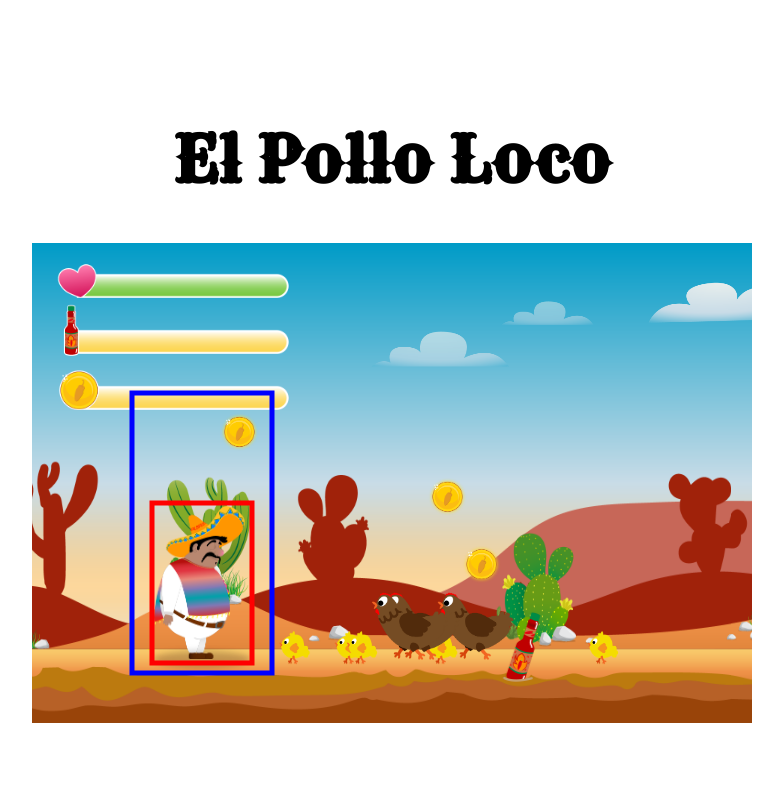
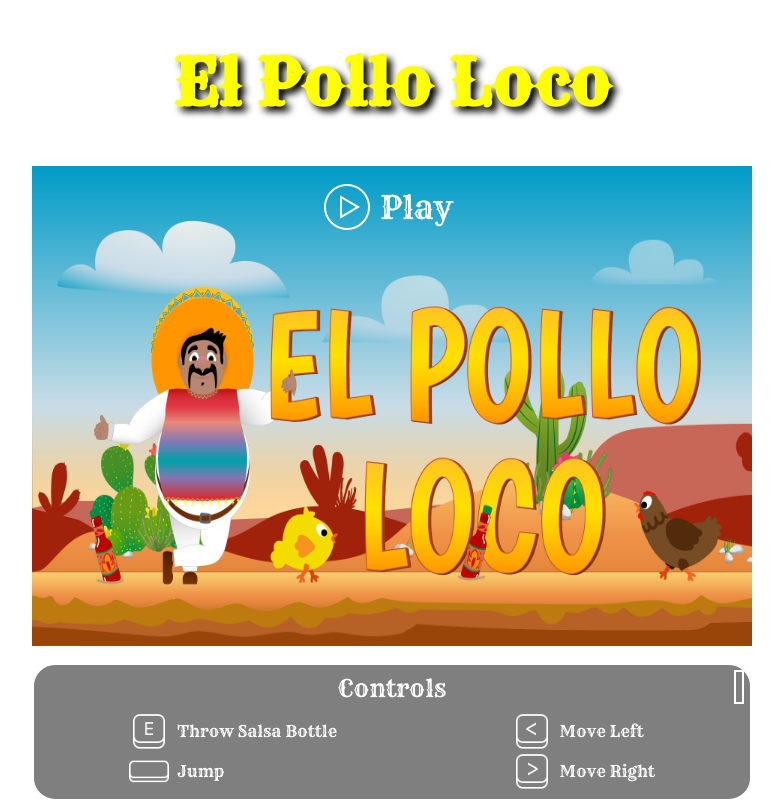
Before and after one commit to BedirhanMehmetSoylu/El-Pollo-Loco, a plain HTML site: page index.html in a window 1280 px wide. Shown: the whole page, without its empty margins (248-1031 px from the left). Drawn offline with Linux system fonts and the light colour scheme; animation ran at ten frames a second.

Commit message:
added controls info and pause animation for movable objects

```diff
--- a/index.html
+++ b/index.html
@@ -25,12 +25,46 @@
     <script src="./js/game.js"></script>
 
 </head>
-<body onload="init()">
+<!-- onload="init()" -->
+<body>
+    <h1>El Pollo Loco</h1>
+    <div id="intro" class="screen">
+        <img src="./img/9_intro_outro_screens/start/startscreen_1.png" alt="">
+        <div class="play" onclick="init()">
+            <img src="./img/11_buttons/play.png" alt="">
+            <span>Play</span>
+        </div>
+    </div>
+    <div class="game-screen">
+        <canvas id="canvas" width="720" height="480" style="display: none;">
+        </canvas>
+        <img class="pause" src="./img/11_buttons/pause.png" alt="">
+    </div>
 
-    <h1>El Pollo Loco</h1>
-
-    <canvas id="canvas" width="720" height="480">
-
-    </canvas>
+    <div class="info-container">
+        <span class="controls-headline">Controls</span>
+        <div class="controls-container">
+            <div>
+                <div class="keyboard-keys">
+                    <img src="./img/11_buttons/e-key.png" alt="">
+                    <span>Throw Salsa Bottle</span>
+                </div>
+                <div class="keyboard-keys">
+                    <img src="./img/11_buttons/space-key.png" alt="">
+                    <span>Jump</span>
+                </div>
+            </div>
+            <div>
+                <div class="keyboard-keys">
+                    <img src="./img/11_buttons/left-key.png" alt="">
+                    <span>Move Left</span>
+                </div>
+                <div class="keyboard-keys">
+                    <img src="./img/11_buttons/right-key.png" alt="">
+                    <span>Move Right</span>
+                </div>
+            </div>
+        </div>
+    </div>
 </body>
 </html>
--- a/js/game.js
+++ b/js/game.js
@@ -3,7 +3,9 @@
 let keyboard = new Keyboard();
 
 function init(){
+    document.getElementById('intro').style.display = 'none';
     canvas = document.getElementById('canvas');
+    canvas.style.display = 'block';
     world = new World(canvas, keyboard);
 }
 
--- a/models/character.class.js
+++ b/models/character.class.js
@@ -101,19 +101,19 @@
 
     animate() {
         setInterval(() => {
-            if (this.world.keyboard.LEFT && this.x > 0) {
+            if (this.world.keyboard.LEFT && this.x > 0 && !this.pauseAnimation) {
                 this.moveLeft();
                 this.otherDirection = true;
                 this.resetIdleTimer();
             }
 
-            if (this.world.keyboard.RIGHT && this.x < this.world.level.level_end_x) {
+            if (this.world.keyboard.RIGHT && this.x < this.world.level.level_end_x && !this.pauseAnimation) {
                 this.moveRight();
                 this.otherDirection = false;
                 this.resetIdleTimer();
             }
 
-            if (this.world.keyboard.SPACE && !this.isAboveGround()) {
+            if (this.world.keyboard.SPACE && !this.isAboveGround() && !this.pauseAnimation) {
                 this.jump();
                 this.resetIdleTimer();
             }
@@ -124,13 +124,13 @@
         setInterval(() => {
             if (this.isDead()) {
                 this.playAnimation(this.IMAGES_DEAD);
-            } else if (this.isHurt()) {
+            } else if (this.isHurt() && !this.pauseAnimation) {
                 this.playAnimation(this.IMAGES_HURT);
-            } else if (this.isAboveGround()) {
+            } else if (this.isAboveGround() && !this.pauseAnimation) {
                 this.playAnimation(this.IMAGES_JUMPING);
-            } else if (this.world.keyboard.RIGHT || this.world.keyboard.LEFT) {
+            } else if ((this.world.keyboard.RIGHT || this.world.keyboard.LEFT) && !this.pauseAnimation) {
                 this.playAnimation(this.IMAGES_WALKING);
-            } else {
+            } else if (!this.pauseAnimation) {
                 this.handleIdleAnimation();
             }
         }, 100);
--- a/models/chicken.class.js
+++ b/models/chicken.class.js
@@ -39,13 +39,13 @@
 
     animate() {
         setInterval(() => {
-            if (!this.isDeadStatus) {
+            if (!this.isDeadStatus && !this.pauseAnimation) {
                 this.moveLeft();
             }
         }, 1000 / 60);
 
         setInterval(() => {
-            if (!this.isDeadStatus) {
+            if (!this.isDeadStatus && !this.pauseAnimation) {
                 this.playAnimation(this.IMAGES_WALKING);
             }
         }, 150);
@@ -93,13 +93,13 @@
 
     animate() {
         setInterval(() => {
-            if (!this.isDeadStatus) {
+            if (!this.isDeadStatus && !this.pauseAnimation) {
                 this.moveLeft();
             }
         }, 1000 / 60);
 
         setInterval(() => {
-            if (!this.isDeadStatus) {
+            if (!this.isDeadStatus && !this.pauseAnimation) {
                 this.playAnimation(this.IMAGES_WALKING);
             }
         }, 150);
--- a/models/cloud.class.js
+++ b/models/cloud.class.js
@@ -29,7 +29,9 @@
 
     animate() {
         setInterval(() => {
-            this.moveLeft();
+            if (!this.pauseAnimation) {
+                this.moveLeft();
+            }
         }, 1000 / 60);
     }
 
--- a/models/coins.class.js
+++ b/models/coins.class.js
@@ -22,7 +22,9 @@
 
     animate() {
         setInterval(() => {
-            this.playAnimation(this.IMAGES_COINS);
+            if (!this.pauseAnimation) {
+                this.playAnimation(this.IMAGES_COINS);
+            }
         }, 200);
     }
 }
--- a/models/movable-object.class.js
+++ b/models/movable-object.class.js
@@ -14,6 +14,7 @@
         right: 0,
         bottom: 0
     }
+    pauseAnimation = true;
 
     applyGravity() {
         setInterval(() => {
--- a/models/salsa-bottle.class.js
+++ b/models/salsa-bottle.class.js
@@ -24,7 +24,9 @@
 
     animate() {
         setInterval(() => {
-            this.playAnimation(this.IMAGES_BOTTLE);
+            if (!this.pauseAnimation) {
+                this.playAnimation(this.IMAGES_BOTTLE);
+            }
         }, 400);
     }
 }
--- a/style.css
+++ b/style.css
@@ -10,7 +10,6 @@
     display: flex;
     flex-direction: column;
     align-items: center;
-    justify-content: center;
     background-image: url('./img/10_background/desert-1920.jpg');
     background-size: cover;
     height: 100vh;
@@ -19,8 +18,90 @@
 
 h1 {
     font-size: 64px;
+    color: yellow;
+    text-shadow: 5px 5px 7px rgba(0, 0, 0, 1);
+}
+
+.game-screen {
+    position: relative;
 }
 
 canvas {
     background-color: black;
+    box-shadow: 8px 8px 24px 0px rgba(0, 0, 0, 1);
 }
+
+.screen {
+    display: flex;
+    max-width: 720px;
+    height: 480px;
+    position: relative;
+}
+
+.screen img {
+    max-width: 720px;
+    height: 480px;
+}
+
+.play {
+    position: absolute;
+    top: 16px;
+    left: 290px;
+    color: white;
+    font-size: 32px;
+    display: flex;
+    align-items: center;
+    gap: 8px;
+}
+
+.pause {
+    position: absolute;
+    top: 16px;
+    left: 330px;
+    cursor: pointer;
+}
+
+.play:hover {
+    cursor: pointer;
+}
+
+.play img {
+    width: 50px;
+    height: 50px;
+}
+
+.info-container {
+    display: flex;
+    flex-direction: column;
+    align-items: center;
+    width: 700px;
+    background-color: rgba(0, 0, 0, 0.5);
+    border-radius: 24px;
+    border-color: white;
+    border-style: solid;
+    margin-top: 16px;
+    padding: 8px;
+}
+
+.controls-headline {
+    color: white;
+    font-size: 24px;
+    padding-bottom: 8px;
+}
+
+.controls-container {
+    width: 100%;
+    display: flex;
+    justify-content: space-around;
+    color: white;
+}
+
+.controls-container img {
+    width: 40px;
+}
+
+.keyboard-keys {
+    display: flex;
+    align-items: center;
+    gap: 8px;
+}
```
Also changed, not shown: img/11_buttons/e-key.png (added), img/11_buttons/left-key.png (added), img/11_buttons/pause.png (added), img/11_buttons/play.png (added), img/11_buttons/right-key.png (added), img/11_buttons/space-key.png (added).
